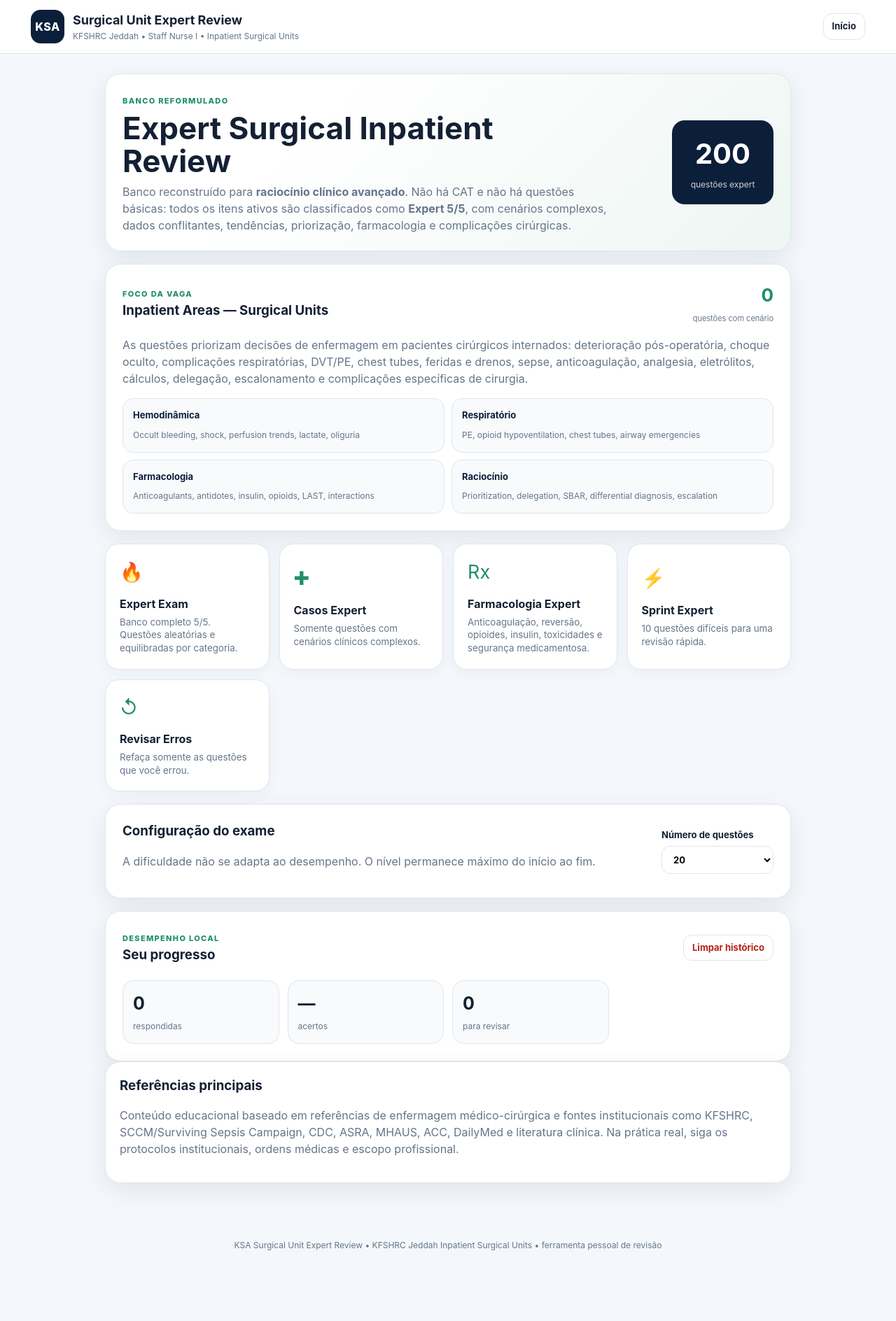
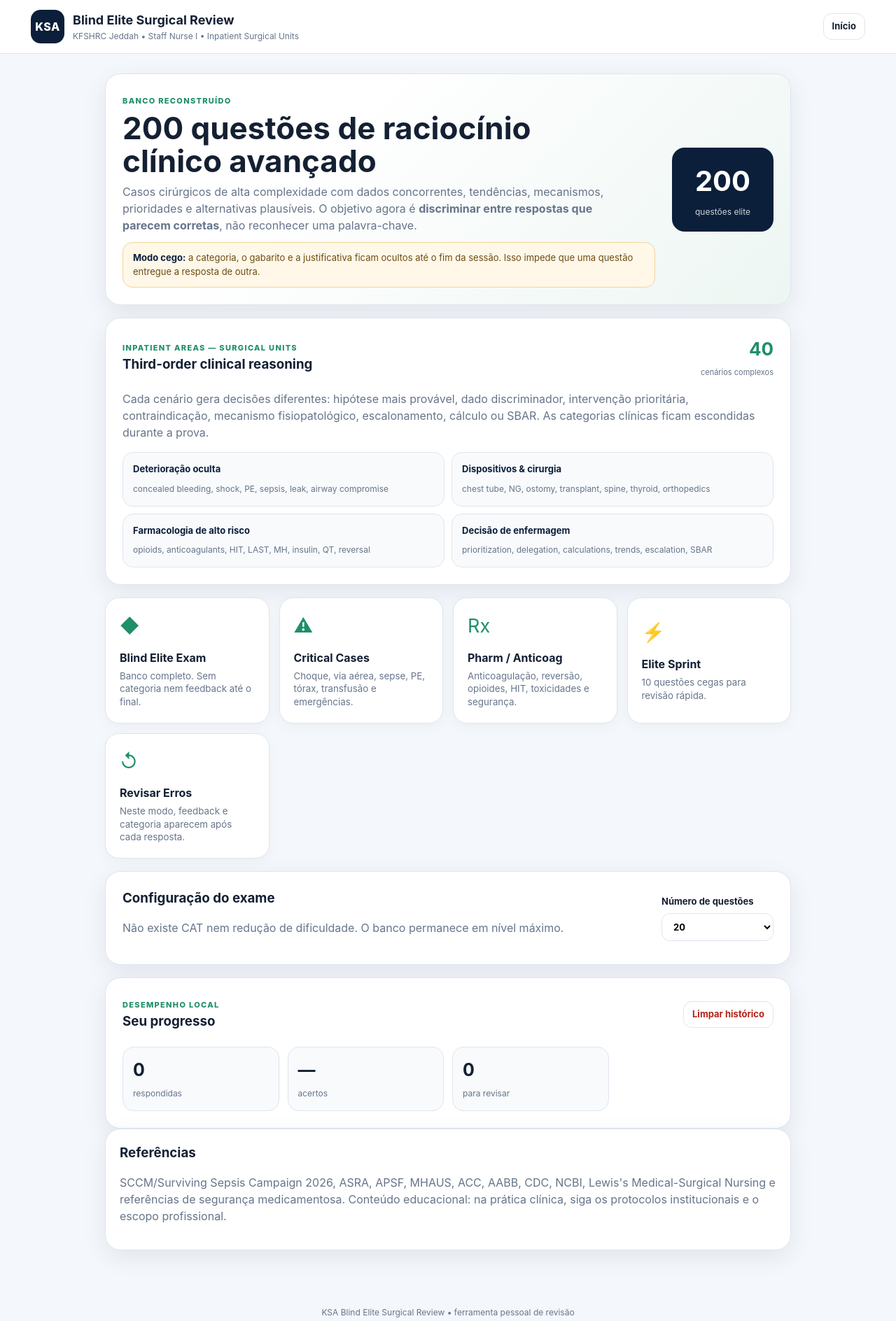
Before and after one commit to xmizutsuki/KSA, a plain HTML site: page index.html in a window 1280 px wide. Shown: the whole page at 70% size. Before the commit the page ends 1821 px from the top, so only its background shows below. Drawn offline with Linux system fonts and the light colour scheme.

Commit message:
Switch app to 200-question blind elite bank

```diff
--- a/index.html
+++ b/index.html
@@ -4,17 +4,15 @@
   <meta charset="utf-8" />
   <meta name="viewport" content="width=device-width, initial-scale=1" />
   <meta name="theme-color" content="#0b1f3a" />
-  <title>KSA Surgical Unit Expert Review — KFSHRC Jeddah</title>
+  <title>KSA Surgical Unit — Blind Elite Review</title>
   <link rel="stylesheet" href="styles.css" />
+  <link rel="stylesheet" href="elite.css" />
 </head>
 <body>
   <header class="topbar">
     <div class="brand">
       <div class="brand-mark">KSA</div>
-      <div>
-        <h1>Surgical Unit Expert Review</h1>
-        <p>KFSHRC Jeddah • Staff Nurse I • Inpatient Surgical Units</p>
-      </div>
+      <div><h1>Blind Elite Surgical Review</h1><p>KFSHRC Jeddah • Staff Nurse I • Inpatient Surgical Units</p></div>
     </div>
     <button id="homeBtn" class="ghost small" type="button">Início</button>
   </header>
@@ -23,147 +21,73 @@
     <section id="homeView" class="view active">
       <div class="hero card">
         <div>
-          <span class="eyebrow">Banco reformulado</span>
-          <h2>Expert Surgical Inpatient Review</h2>
-          <p>Banco reconstruído para <strong>raciocínio clínico avançado</strong>. Não há CAT e não há questões básicas: todos os itens ativos são classificados como <strong>Expert 5/5</strong>, com cenários complexos, dados conflitantes, tendências, priorização, farmacologia e complicações cirúrgicas.</p>
+          <span class="eyebrow">Banco reconstruído</span>
+          <h2>200 questões de raciocínio clínico avançado</h2>
+          <p>Casos cirúrgicos de alta complexidade com dados concorrentes, tendências, mecanismos, prioridades e alternativas plausíveis. O objetivo agora é <strong>discriminar entre respostas que parecem corretas</strong>, não reconhecer uma palavra-chave.</p>
+          <div class="blind-note"><span class="exam-rule">Modo cego:</span> a categoria, o gabarito e a justificativa ficam ocultos até o fim da sessão. Isso impede que uma questão entregue a resposta de outra.</div>
         </div>
-        <div class="hero-stat">
-          <strong id="bankCount">0</strong>
-          <span>questões expert</span>
-        </div>
+        <div class="hero-stat"><strong id="bankCount">0</strong><span>questões elite</span></div>
       </div>
 
       <section class="card unit-focus">
         <div class="section-title">
-          <div>
-            <span class="eyebrow">Foco da vaga</span>
-            <h3>Inpatient Areas — Surgical Units</h3>
-          </div>
-          <div class="case-stat"><strong id="caseCount">0</strong><span>questões com cenário</span></div>
+          <div><span class="eyebrow">Inpatient Areas — Surgical Units</span><h3>Third-order clinical reasoning</h3></div>
+          <div class="case-stat"><strong id="caseCount">0</strong><span>cenários complexos</span></div>
         </div>
-        <p class="muted">As questões priorizam decisões de enfermagem em pacientes cirúrgicos internados: deterioração pós-operatória, choque oculto, complicações respiratórias, DVT/PE, chest tubes, feridas e drenos, sepse, anticoagulação, analgesia, eletrólitos, cálculos, delegação, escalonamento e complicações específicas de cirurgia.</p>
+        <p class="muted">Cada cenário gera decisões diferentes: hipótese mais provável, dado discriminador, intervenção prioritária, contraindicação, mecanismo fisiopatológico, escalonamento, cálculo ou SBAR. As categorias clínicas ficam escondidas durante a prova.</p>
         <div class="focus-grid">
-          <div><strong>Hemodinâmica</strong><span>Occult bleeding, shock, perfusion trends, lactate, oliguria</span></div>
-          <div><strong>Respiratório</strong><span>PE, opioid hypoventilation, chest tubes, airway emergencies</span></div>
-          <div><strong>Farmacologia</strong><span>Anticoagulants, antidotes, insulin, opioids, LAST, interactions</span></div>
-          <div><strong>Raciocínio</strong><span>Prioritization, delegation, SBAR, differential diagnosis, escalation</span></div>
+          <div><strong>Deterioração oculta</strong><span>concealed bleeding, shock, PE, sepsis, leak, airway compromise</span></div>
+          <div><strong>Dispositivos & cirurgia</strong><span>chest tube, NG, ostomy, transplant, spine, thyroid, orthopedics</span></div>
+          <div><strong>Farmacologia de alto risco</strong><span>opioids, anticoagulants, HIT, LAST, MH, insulin, QT, reversal</span></div>
+          <div><strong>Decisão de enfermagem</strong><span>prioritization, delegation, calculations, trends, escalation, SBAR</span></div>
         </div>
       </section>
 
       <div class="grid modes">
-        <button class="mode-card" data-mode="expert">
-          <span class="mode-icon">🔥</span>
-          <strong>Expert Exam</strong>
-          <small>Banco completo 5/5. Questões aleatórias e equilibradas por categoria.</small>
-        </button>
-        <button class="mode-card" data-mode="cases">
-          <span class="mode-icon">✚</span>
-          <strong>Casos Expert</strong>
-          <small>Somente questões com cenários clínicos complexos.</small>
-        </button>
-        <button class="mode-card" data-mode="pharm">
-          <span class="mode-icon">Rx</span>
-          <strong>Farmacologia Expert</strong>
-          <small>Anticoagulação, reversão, opioides, insulin, toxicidades e segurança medicamentosa.</small>
-        </button>
-        <button class="mode-card" data-mode="quick">
-          <span class="mode-icon">⚡</span>
-          <strong>Sprint Expert</strong>
-          <small>10 questões difíceis para uma revisão rápida.</small>
-        </button>
-        <button class="mode-card" data-mode="errors">
-          <span class="mode-icon">↺</span>
-          <strong>Revisar Erros</strong>
-          <small>Refaça somente as questões que você errou.</small>
-        </button>
+        <button class="mode-card" data-mode="elite"><span class="mode-icon">◆</span><strong>Blind Elite Exam</strong><small>Banco completo. Sem categoria nem feedback até o final.</small></button>
+        <button class="mode-card" data-mode="critical"><span class="mode-icon">⚠</span><strong>Critical Cases</strong><small>Choque, via aérea, sepse, PE, tórax, transfusão e emergências.</small></button>
+        <button class="mode-card" data-mode="pharm"><span class="mode-icon">Rx</span><strong>Pharm / Anticoag</strong><small>Anticoagulação, reversão, opioides, HIT, toxicidades e segurança.</small></button>
+        <button class="mode-card" data-mode="quick"><span class="mode-icon">⚡</span><strong>Elite Sprint</strong><small>10 questões cegas para revisão rápida.</small></button>
+        <button class="mode-card" data-mode="errors"><span class="mode-icon">↺</span><strong>Revisar Erros</strong><small>Neste modo, feedback e categoria aparecem após cada resposta.</small></button>
       </div>
 
       <section class="card setup-card">
-        <div>
-          <h3>Configuração do exame</h3>
-          <p class="muted">A dificuldade não se adapta ao desempenho. O nível permanece máximo do início ao fim.</p>
-        </div>
-        <label>
-          Número de questões
-          <select id="examLength">
-            <option value="20">20</option>
-            <option value="30">30</option>
-            <option value="40">40</option>
-            <option value="50">50</option>
-            <option value="80">80</option>
-          </select>
-        </label>
+        <div><h3>Configuração do exame</h3><p class="muted">Não existe CAT nem redução de dificuldade. O banco permanece em nível máximo.</p></div>
+        <label>Número de questões<select id="examLength"><option value="20">20</option><option value="30">30</option><option value="40">40</option><option value="50">50</option><option value="80">80</option></select></label>
       </section>
 
       <section class="card">
-        <div class="section-title">
-          <div>
-            <span class="eyebrow">Desempenho local</span>
-            <h3>Seu progresso</h3>
-          </div>
-          <button id="resetStats" class="ghost danger small" type="button">Limpar histórico</button>
-        </div>
-        <div class="stats-grid">
-          <div><strong id="statAnswered">0</strong><span>respondidas</span></div>
-          <div><strong id="statAccuracy">—</strong><span>acertos</span></div>
-          <div><strong id="statErrors">0</strong><span>para revisar</span></div>
-        </div>
+        <div class="section-title"><div><span class="eyebrow">Desempenho local</span><h3>Seu progresso</h3></div><button id="resetStats" class="ghost danger small" type="button">Limpar histórico</button></div>
+        <div class="stats-grid"><div><strong id="statAnswered">0</strong><span>respondidas</span></div><div><strong id="statAccuracy">—</strong><span>acertos</span></div><div><strong id="statErrors">0</strong><span>para revisar</span></div></div>
       </section>
 
-      <section class="card compact">
-        <h3>Referências principais</h3>
-        <p class="muted">Conteúdo educacional baseado em referências de enfermagem médico-cirúrgica e fontes institucionais como KFSHRC, SCCM/Surviving Sepsis Campaign, CDC, ASRA, MHAUS, ACC, DailyMed e literatura clínica. Na prática real, siga os protocolos institucionais, ordens médicas e escopo profissional.</p>
-      </section>
+      <section class="card compact"><h3>Referências</h3><p class="muted">SCCM/Surviving Sepsis Campaign 2026, ASRA, APSF, MHAUS, ACC, AABB, CDC, NCBI, Lewis's Medical-Surgical Nursing e referências de segurança medicamentosa. Conteúdo educacional: na prática clínica, siga os protocolos institucionais e o escopo profissional.</p></section>
     </section>
 
     <section id="quizView" class="view">
-      <div class="quiz-head">
-        <div>
-          <span id="modeLabel" class="pill">EXPERT EXAM</span>
-          <span id="categoryLabel" class="muted"></span>
-        </div>
-        <div class="quiz-meta">
-          <span id="progressText">1 / 20</span>
-          <span id="difficultyText">Expert • 5/5</span>
-        </div>
-      </div>
+      <div class="quiz-head"><div><span id="modeLabel" class="pill">BLIND ELITE EXAM</span><span id="categoryLabel" class="muted">Categoria oculta</span></div><div class="quiz-meta"><span id="progressText">1 / 20</span><span id="difficultyText">Elite • 3rd-order</span></div></div>
       <div class="progress"><div id="progressBar"></div></div>
-
       <article class="card question-card">
-        <div id="caseBox" class="case-box hidden"></div>
-        <h2 id="questionText"></h2>
-        <div id="options" class="options"></div>
-        <div id="feedback" class="feedback hidden"></div>
-        <div class="question-actions">
-          <button id="nextBtn" class="primary hidden" type="button">Próxima questão</button>
-          <button id="quitBtn" class="ghost" type="button">Encerrar</button>
-        </div>
+        <div id="caseBox" class="case-box hidden"></div><h2 id="questionText"></h2><div id="options" class="options"></div><div id="feedback" class="feedback hidden"></div>
+        <div class="question-actions"><button id="nextBtn" class="primary hidden" type="button">Próxima questão</button><button id="quitBtn" class="ghost" type="button">Encerrar</button></div>
       </article>
     </section>
 
     <section id="resultView" class="view">
       <article class="card result-card">
-        <span class="eyebrow">Sessão concluída</span>
-        <h2 id="resultTitle">Resultado</h2>
-        <div class="result-score"><strong id="resultAccuracy">0%</strong><span id="resultDetail"></span></div>
+        <span class="eyebrow">Sessão concluída</span><h2 id="resultTitle">Resultado</h2><div class="result-score"><strong id="resultAccuracy">0%</strong><span id="resultDetail"></span></div>
         <div id="resultBreakdown" class="breakdown"></div>
-        <div class="result-actions">
-          <button id="restartBtn" class="primary" type="button">Treinar novamente</button>
-          <button id="resultHomeBtn" class="ghost" type="button">Voltar ao início</button>
-        </div>
+        <h3 class="result-review-title">Revisão clínica completa</h3><div id="resultReview" class="review-list"></div>
+        <div class="result-actions"><button id="restartBtn" class="primary" type="button">Treinar novamente</button><button id="resultHomeBtn" class="ghost" type="button">Voltar ao início</button></div>
       </article>
     </section>
   </main>
 
-  <footer>
-    <p>KSA Surgical Unit Expert Review • KFSHRC Jeddah Inpatient Surgical Units • ferramenta pessoal de revisão</p>
-  </footer>
-
+  <footer><p>KSA Blind Elite Surgical Review • ferramenta pessoal de revisão</p></footer>
   <script src="sources.js"></script>
-  <script src="expert-01.js"></script>
-  <script src="expert-02.js"></script>
-  <script src="expert-03.js"></script>
-  <script src="expert-04.js"></script>
+  <script src="ultra-cases.js"></script>
+  <script src="elite-01.js"></script><script src="elite-02.js"></script><script src="elite-03.js"></script><script src="elite-04.js"></script><script src="elite-05.js"></script>
+  <script src="elite-06.js"></script><script src="elite-07.js"></script><script src="elite-08.js"></script><script src="elite-09.js"></script><script src="elite-10.js"></script>
   <script src="app.js"></script>
 </body>
 </html>
```
